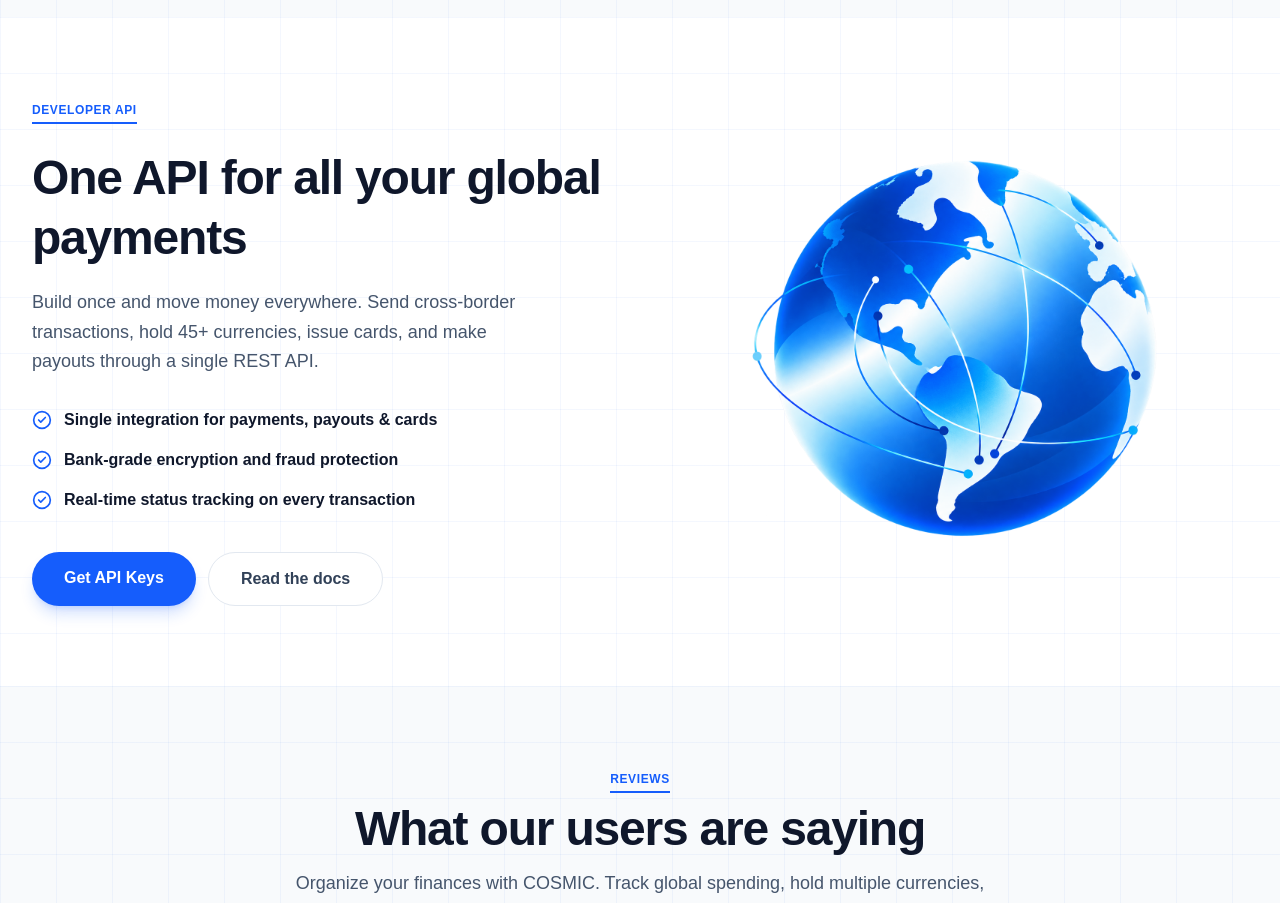
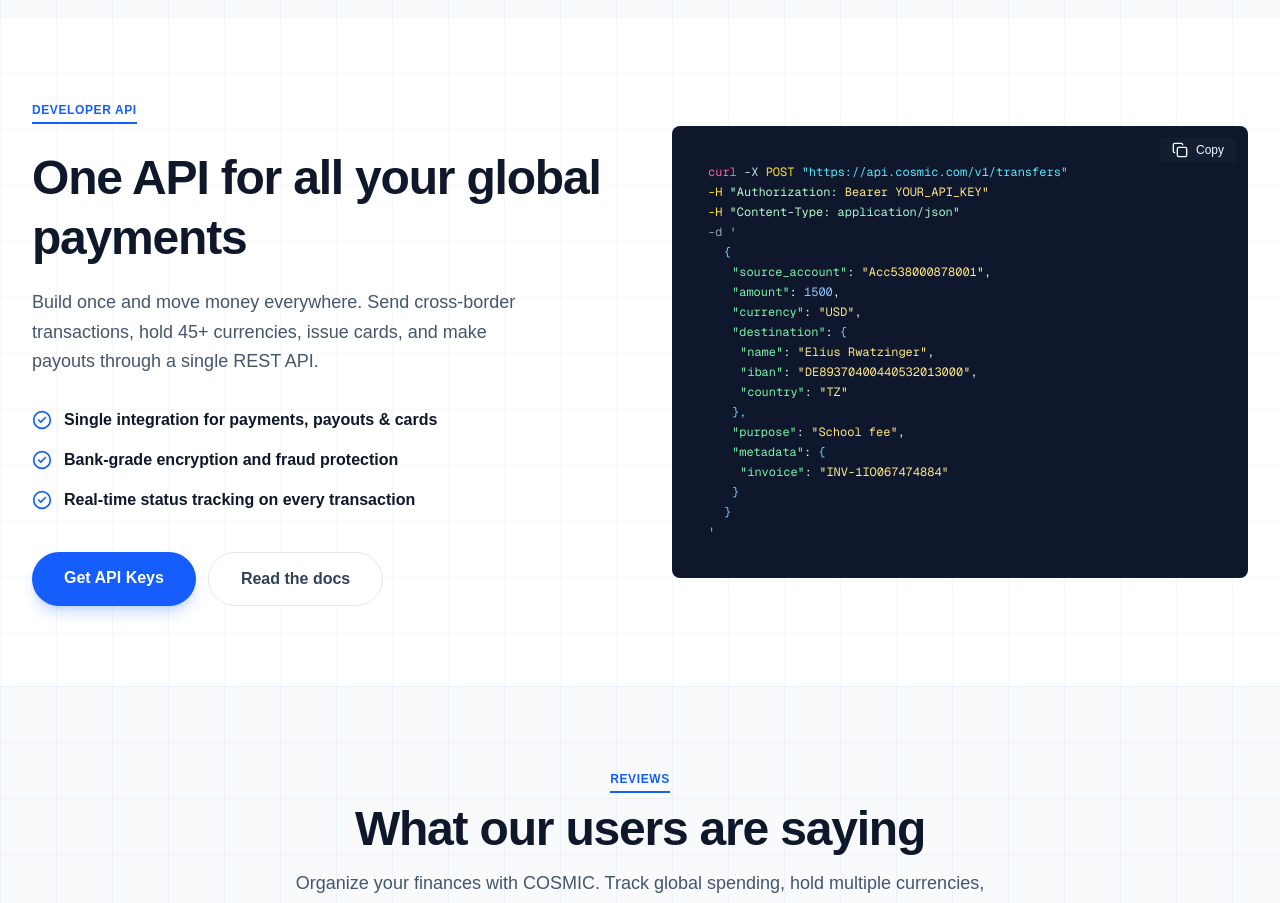
Before and after one commit to cosmic-payment/COSMIC_WEB, a Next.js app: page / in a window 1280 px wide. Shown: the part 2520-3423 px from the top of the page. Built offline with nearby package versions, Linux system fonts and the light colour scheme; no server answers.

Commit message:
feat:new card implementation

```diff
--- a/components/sections/api.tsx
+++ b/components/sections/api.tsx
@@ -1,6 +1,7 @@
-import Image from "next/image";
+"use client";
 import Link from "next/link";
-import { CheckCircle2 } from "lucide-react";
+import { CheckCircle2, Copy, Check } from "lucide-react";
+import { useState } from "react";
 import { GridPattern } from "@/components/base/grid-pattern";
 import { Reveal } from "@/components/base/motion/reveal";
 
@@ -11,6 +12,23 @@ const points = [
 ];
 
 export default function Api() {
+  const [copied, setCopied] = useState(false);
+  const apiSnippet = `curl -X POST "https://api.cosmic.example/v1/transfers" \
+  -H "Authorization: Bearer YOUR_API_KEY" \
+  -H "Content-Type: application/json" \
+  -d '{
+    "source_account": "acc_abc",
+    "amount": 100000,
+    "currency": "USD",
+    "destination": {
+      "name": "Acme Ltd",
+      "iban": "DE89370400440532013000",
+      "country": "DE"
+    },
+    "purpose": "cross-border payment",
+    "metadata": { "invoice": "INV-1234" }
+  }'`;
+
   return (
     <section className="relative overflow-hidden bg-white">
       <GridPattern />
@@ -70,13 +88,48 @@ export default function Api() {
 
         <Reveal delay={0.2}>
           <div className="flex items-center justify-center">
-            <Image
-              src="/cosmicglobe.png"
-              alt="3D globe visualization of COSMIC global payments"
-              width={1536}
-              height={1024}
-              className="h-auto w-[680px] max-w-full"
-            />
+            <div className="relative w-full max-w-2xl rounded-lg bg-slate-900 p-6 text-sm text-slate-50">
+              <button
+                onClick={async () => {
+                  try {
+                    await navigator.clipboard.writeText(apiSnippet);
+                    setCopied(true);
+                    setTimeout(() => setCopied(false), 1800);
+                  } catch (e) {
+                    /* noop */
+                  }
+                }}
+                className="absolute right-3 top-3 inline-flex items-center gap-2 rounded bg-slate-800/40 px-3 py-1 text-xs font-medium hover:bg-slate-800"
+                aria-label="Copy code"
+              >
+                {copied ? <Check className="h-4 w-4" /> : <Copy className="h-4 w-4" />}
+                <span className="hidden sm:inline">{copied ? 'Copied' : 'Copy'}</span>
+              </button>
+
+                            <pre className="max-h-[420px] overflow-auto rounded text-xs bg-slate-900/30 p-3">
+                <code className="font-mono text-[12px] leading-5">
+                  <div><span className="text-pink-400">curl</span> <span className="text-slate-300">-X</span> <span className="text-yellow-300">POST</span> <span className="text-cyan-300">"https://api.cosmic.com/v1/transfers"</span></div>
+                  <div><span className="text-yellow-300">-H</span> <span className="text-green-200">"Authorization:</span><span className="text-amber-200"> Bearer YOUR_API_KEY"</span></div>
+                  <div><span className="text-yellow-300">-H</span> <span className="text-green-200">"Content-Type:</span><span className="text-emerald-200"> application/json"</span></div>
+                  <div className="text-slate-400">-d {'\''}</div>
+                  <div className="pl-4"><span className="text-sky-300">{'{'}</span></div>
+                  <div className="pl-6"><span className="text-green-300">"source_account"</span>: <span className="text-amber-200">"Acc538000878001"</span>,</div>
+                  <div className="pl-6"><span className="text-green-300">"amount"</span>: <span className="text-blue-300">1500</span>,</div>
+                  <div className="pl-6"><span className="text-green-300">"currency"</span>: <span className="text-amber-200">"USD"</span>,</div>
+                  <div className="pl-6"><span className="text-green-300">"destination"</span>: <span className="text-sky-300">{'{'}</span></div>
+                  <div className="pl-8"><span className="text-green-300">"name"</span>: <span className="text-amber-200">"Elius Rwatzinger"</span>,</div>
+                  <div className="pl-8"><span className="text-green-300">"iban"</span>: <span className="text-amber-200">"DE89370400440532013000"</span>,</div>
+                  <div className="pl-8"><span className="text-green-300">"country"</span>: <span className="text-amber-200">"TZ"</span></div>
+                  <div className="pl-6"><span className="text-sky-300">{'}'},</span></div>
+                  <div className="pl-6"><span className="text-green-300">"purpose"</span>: <span className="text-amber-200">"School fee"</span>,</div>
+                  <div className="pl-6"><span className="text-green-300">"metadata"</span>: <span className="text-sky-300">{'{'}</span></div>
+                  <div className="pl-8"><span className="text-green-300">"invoice"</span>: <span className="text-amber-200">"INV-1IO067474884"</span></div>
+                  <div className="pl-6"><span className="text-sky-300">{'}'}</span></div>
+                  <div className="pl-4"><span className="text-sky-300">{'}'}</span></div>
+                  <div className="text-slate-400">{'\''}</div>
+                </code>
+              </pre>
+            </div>
           </div>
         </Reveal>      </div>
     </section>
```
